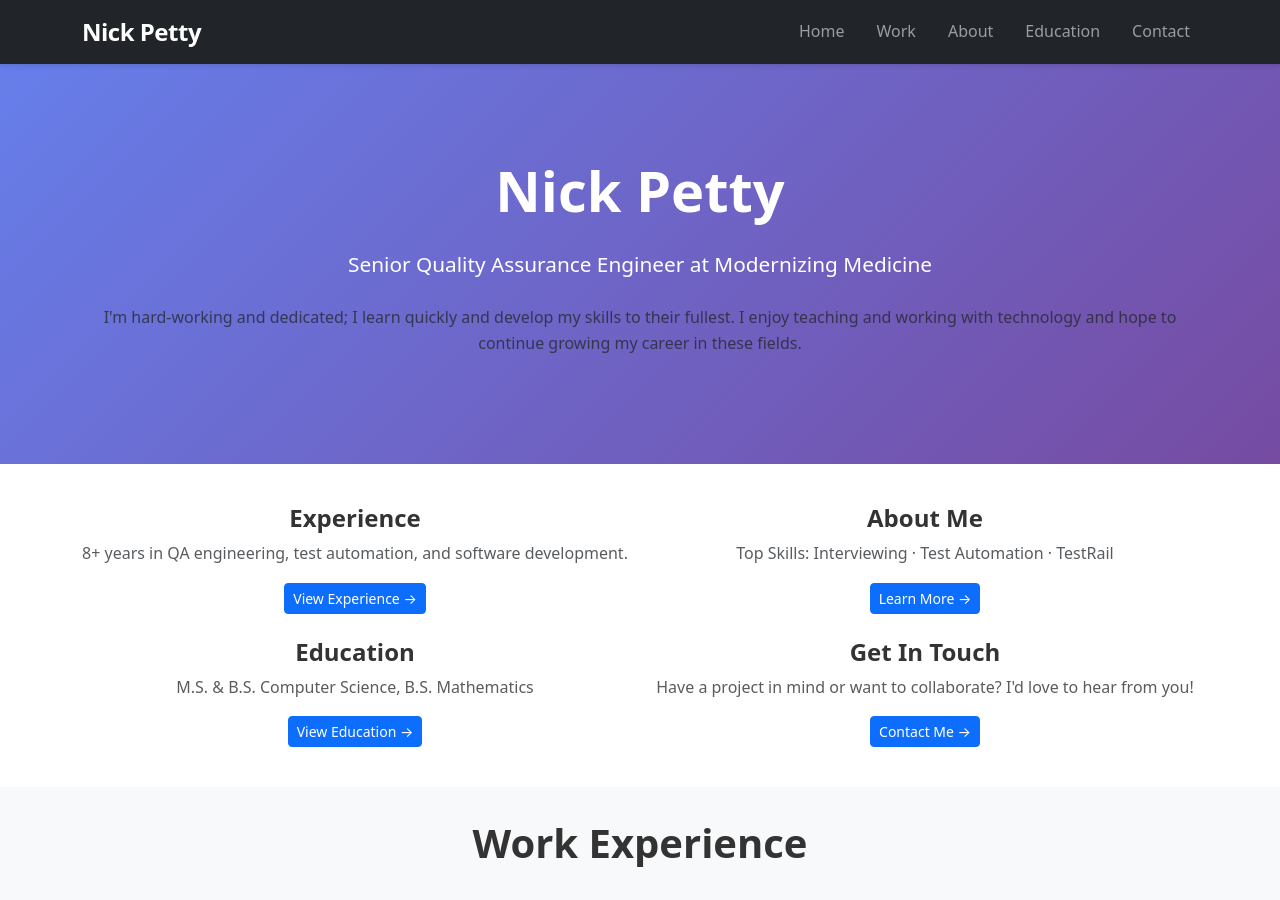
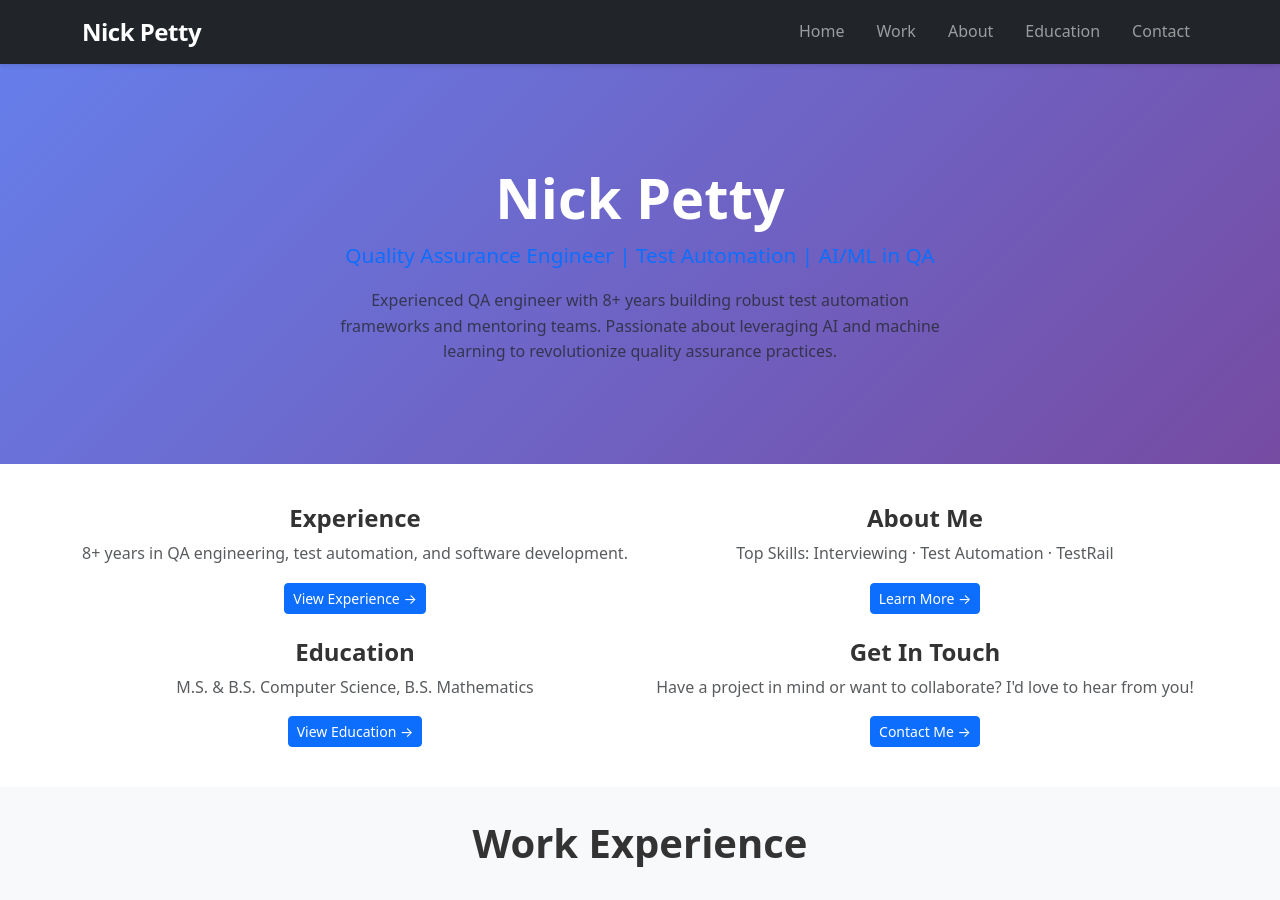
Before and after one commit to Ninjinkai/ninjinkai.github.io, a Jekyll site: the page built from index.md, in a window 1280 px wide and 900 px high. Built offline with Jekyll 4.4.1, drawn with Linux system fonts in a browser that asks for light colours.

Commit message:
Tighten hero section spacing and rewrite summary for better engagement

```diff
--- a/_includes/hero.html
+++ b/_includes/hero.html
@@ -1,8 +1,8 @@
 <!-- Hero Section -->
-<section id="home" class="py-5 bg-light text-center">
+<section id="home" class="py-4 bg-light text-center">
     <div class="container">
-        <h1 class="display-4 fw-bold mb-4">Nick Petty</h1>
-        <p class="lead mb-4">Senior Quality Assurance Engineer at Modernizing Medicine</p>
-        <p class="text-muted">I'm hard-working and dedicated; I learn quickly and develop my skills to their fullest. I enjoy teaching and working with technology and hope to continue growing my career in these fields.</p>
+        <h1 class="display-5 fw-bold mb-2">Nick Petty</h1>
+        <p class="lead mb-3" style="color: #0d6efd;">Quality Assurance Engineer | Test Automation | AI/ML in QA</p>
+        <p class="text-muted" style="max-width: 600px; margin: 0 auto; font-size: 1rem;">Experienced QA engineer with 8+ years building robust test automation frameworks and mentoring teams. Passionate about leveraging AI and machine learning to revolutionize quality assurance practices.</p>
     </div>
 </section>
```
